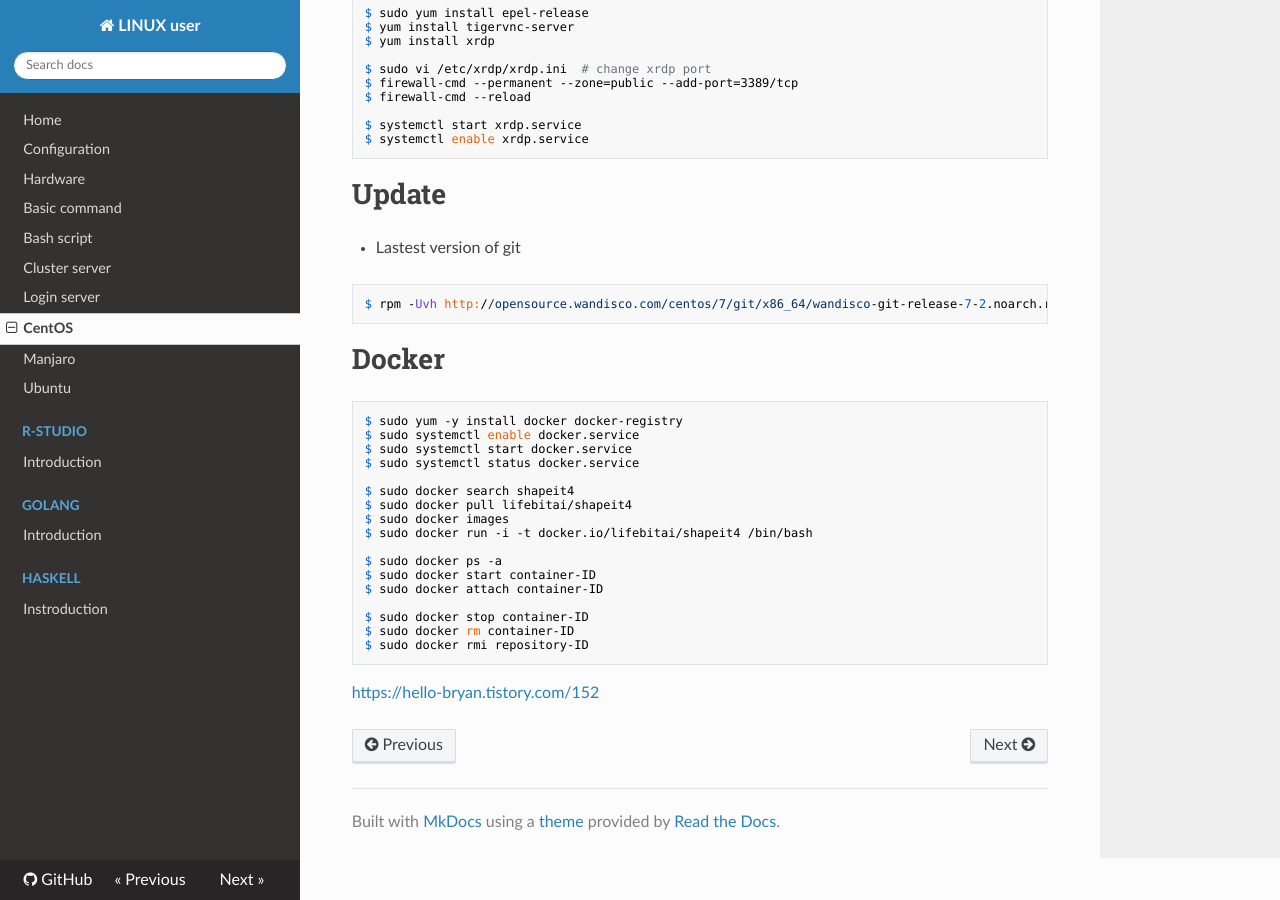
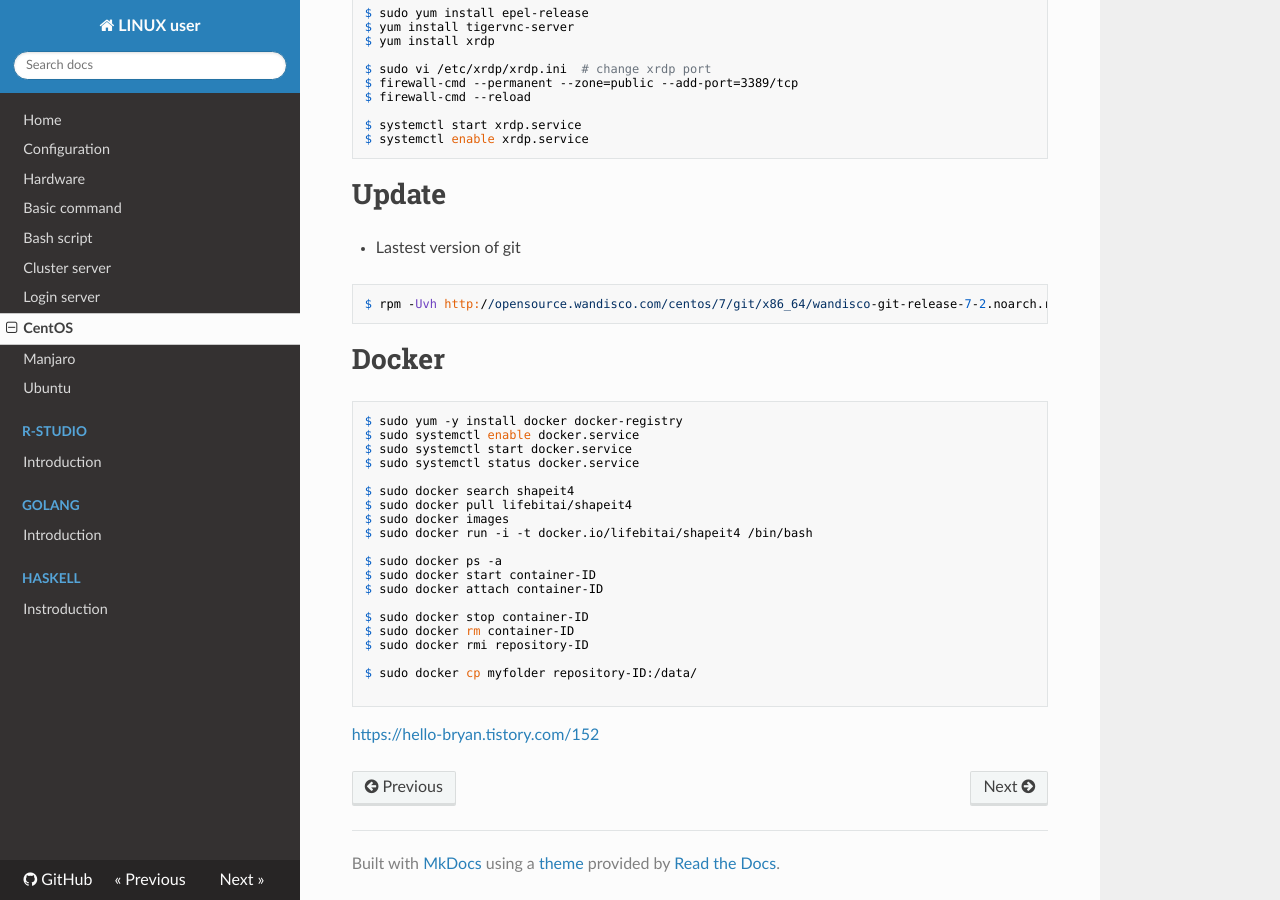
Before and after one commit to WonyoungCho/LINUX, an MkDocs documentation site: the page built from docs/centos_conf.md, in a window 1280 px wide and 900 px high, scrolled down 2114 px. Built offline with MkDocs 1.6.1, drawn with Linux system fonts in a browser that asks for light colours; nearby versions of some CDN libraries; old or Windows-style settings are respelled for this version of MkDocs.

Commit message:
Update centos_conf.md

````diff
--- a/docs/centos_conf.md
+++ b/docs/centos_conf.md
@@ -139,5 +139,8 @@ $ sudo docker attach container-ID
 $ sudo docker stop container-ID
 $ sudo docker rm container-ID
 $ sudo docker rmi repository-ID
+
+$ sudo docker cp myfolder repository-ID:/data/
+
 ```
 <https://hello-bryan.tistory.com/152>
````
